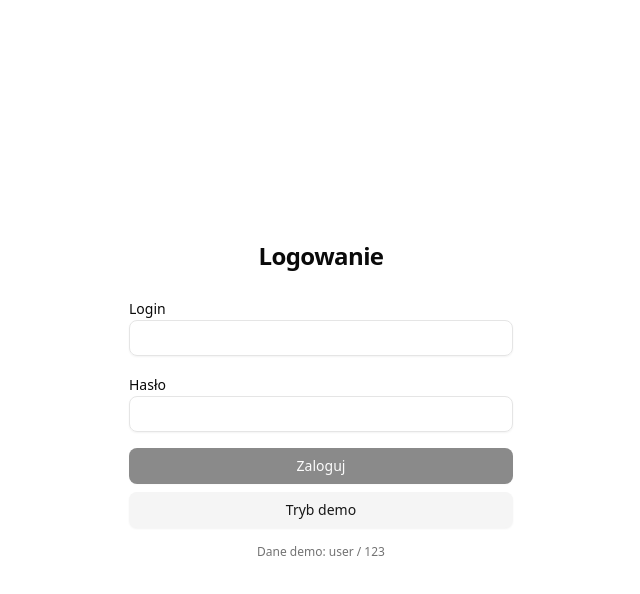
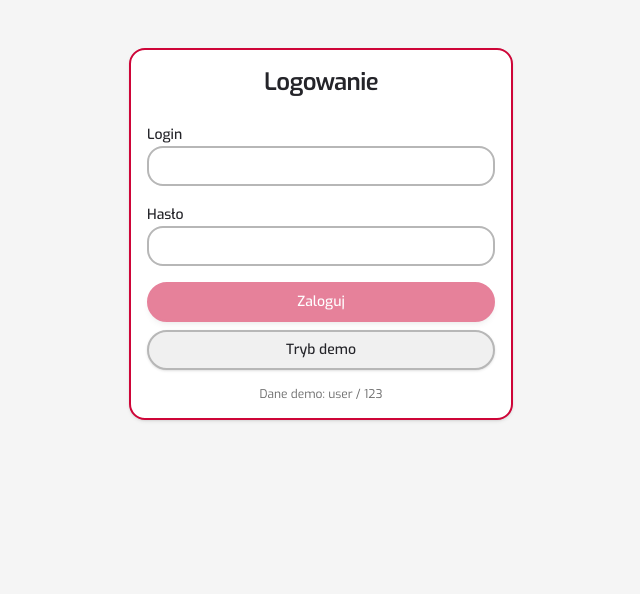
Before and after one commit to swkwac/LaserXe, an Astro site: page /login in a window 1280 px wide. Shown: the whole page, without its empty margins (319-959 px from the left). Built offline with nearby package versions, Linux system fonts and the light colour scheme; Astro itself is replaced by a stand-in of ours; no server answers.

Commit message:
Implement LaserMe UI design system and styles
Introduces LaserXe design tokens, updates global styles, and applies new UI patterns across the app. Adds a red header bar, updates button and input components for LaserXe styling, and refactors cards, forms, and tabs to match the new design. Also includes a design implementation plan and sets up a directory for LaserXe SVG icons.

```diff
--- /dev/null
+++ b/src/components/AppHeader.astro
@@ -0,0 +1,17 @@
+---
+/**
+ * LaserMe-style red header bar.
+ * No logo for now – placeholder for future branding.
+ */
+import LogoutButton from "./auth/LogoutButton";
+---
+<header
+  class="flex h-14 shrink-0 items-center px-4 md:px-6"
+  style="background-color: var(--laserme-primary)"
+  role="banner"
+>
+  <div class="flex w-full items-center justify-between">
+    <span class="text-lg font-semibold tracking-tight text-white">LaserXe</span>
+    <LogoutButton client:load className="text-white hover:bg-white/20 hover:text-white" />
+  </div>
+</header>
--- a/src/components/auth/LoginForm.tsx
+++ b/src/components/auth/LoginForm.tsx
@@ -103,7 +103,7 @@ function LoginForm({ redirectUrl = "/images", message: messageParam = null, onSu
       {displayMessage && (
         <div
           role="alert"
-          className="rounded-md border border-primary/30 bg-primary/10 px-3 py-2 text-sm text-foreground"
+          className="rounded-xl border-2 border-primary/50 bg-primary/10 px-3 py-2 text-sm text-foreground"
         >
           {displayMessage}
         </div>
--- a/src/components/images/AnimationTab.tsx
+++ b/src/components/images/AnimationTab.tsx
@@ -126,7 +126,7 @@ function AnimationTab({
             <select
               value={iterationId === "" ? "" : String(iterationId)}
               onChange={handleIterationChange}
-              className="rounded-md border border-input bg-background px-2 py-1 text-sm"
+              className="rounded-xl border-2 border-input bg-white px-2 py-1 text-sm focus:border-primary"
               disabled={iterations.length === 0}
             >
               {iterations.length === 0 && <option value="">Brak iteracji</option>}
--- a/src/components/images/HistoryTab.tsx
+++ b/src/components/images/HistoryTab.tsx
@@ -110,7 +110,7 @@ function HistoryTab({ imageId, onShowIteration }: HistoryTabProps) {
           <select
             value={algorithmFilter}
             onChange={handleAlgorithmFilterChange}
-            className="rounded-md border border-input bg-background px-2 py-1 text-sm"
+            className="rounded-xl border-2 border-input bg-white px-2 py-1 text-sm focus:border-primary"
             aria-label="Filtruj po algorytmie"
           >
             <option value="all">Wszystkie</option>
--- a/src/components/images/ImageCard.tsx
+++ b/src/components/images/ImageCard.tsx
@@ -24,7 +24,7 @@ function ImageCard({ image, imageUrl, demoMode }: ImageCardProps) {
 
   return (
     <article
-      className="flex flex-col overflow-hidden rounded-lg border border-border bg-card shadow-xs"
+      className="flex flex-col overflow-hidden rounded-xl border-2 border-primary bg-white shadow-md"
       aria-label={label}
     >
       <div className="aspect-video w-full bg-muted flex items-center justify-center">
--- a/src/components/images/MasksTab.tsx
+++ b/src/components/images/MasksTab.tsx
@@ -204,12 +204,12 @@ function MasksTab({ imageId, image, onImageUpdate, isDemo }: MasksTabProps) {
 
   return (
     <div className="space-y-6" aria-label="Zakładka Maski">
-      <div className="rounded-md border border-border bg-card p-4">
+      <div className="laserme-card">
         <h2 className="text-sm font-medium mb-2">Szerokość zmiany (skala)</h2>
         <WidthMmForm image={image} onSave={handleImageUpdate} />
       </div>
 
-      <div className="rounded-md border border-border bg-card p-4">
+      <div className="laserme-card">
         <h2 className="text-sm font-medium mb-2">Obszar roboczy – maski</h2>
         {loading && <p className="text-sm text-muted-foreground">Ładowanie masek…</p>}
         {error && (
--- a/src/components/images/Pagination.tsx
+++ b/src/components/images/Pagination.tsx
@@ -51,7 +51,7 @@ function Pagination({ page, page_size, total, onPageChange, onPageSizeChange }:
       </Button>
       {onPageSizeChange && (
         <select
-          className="h-9 rounded-md border border-input bg-background px-2 text-sm"
+          className="h-9 rounded-xl border-2 border-input bg-white px-2 text-sm focus:border-primary"
           value={page_size}
           onChange={(e) => onPageSizeChange(Number(e.target.value))}
           aria-label="Liczba na stronie"
--- a/src/components/images/PlanTab.tsx
+++ b/src/components/images/PlanTab.tsx
@@ -148,7 +148,7 @@ function PlanTab({
 
   return (
     <div className="space-y-6" aria-label="Zakładka Plan">
-      <div className="rounded-md border border-border bg-card p-4">
+      <div className="laserme-card">
         <h2 className="text-sm font-medium mb-3">Parametry planu</h2>
         <PlanParamsForm value={params} onChange={setParams} disabled={generating} />
         <Button type="button" className="mt-4" onClick={handleGenerate} disabled={generating} aria-busy={generating}>
@@ -166,7 +166,7 @@ function PlanTab({
       )}
 
       {selectedIteration && (
-        <div className="rounded-md border border-border bg-card p-4 space-y-4">
+        <div className="laserme-card space-y-4">
           <h2 className="text-sm font-medium mb-2">Metryki (ostatnia iteracja)</h2>
           <dl className="grid grid-cols-2 gap-2 text-sm">
             <dt className="text-muted-foreground">Algorytm</dt>
--- a/src/components/ui/button.tsx
+++ b/src/components/ui/button.tsx
@@ -5,24 +5,26 @@ import { cva, type VariantProps } from "class-variance-authority";
 import { cn } from "@/lib/utils";
 
 const buttonVariants = cva(
-  "inline-flex items-center justify-center gap-2 whitespace-nowrap rounded-md text-sm font-medium transition-all disabled:pointer-events-none disabled:opacity-50 [&_svg]:pointer-events-none [&_svg:not([class*='size-'])]:size-4 shrink-0 [&_svg]:shrink-0 outline-none focus-visible:border-ring focus-visible:ring-ring/50 focus-visible:ring-[3px] aria-invalid:ring-destructive/20 dark:aria-invalid:ring-destructive/40 aria-invalid:border-destructive",
+  "inline-flex items-center justify-center gap-2 whitespace-nowrap rounded-full text-sm font-medium transition-all disabled:pointer-events-none disabled:opacity-50 [&_svg]:pointer-events-none [&_svg:not([class*='size-'])]:size-4 shrink-0 [&_svg]:shrink-0 outline-none focus-visible:ring-2 focus-visible:ring-ring focus-visible:ring-offset-2 aria-invalid:ring-destructive/20 aria-invalid:border-destructive",
   {
     variants: {
       variant: {
-        default: "bg-primary text-primary-foreground shadow-xs hover:bg-primary/90",
+        default:
+          "bg-primary text-primary-foreground border-2 border-primary shadow-md hover:bg-[var(--laserme-primary-hover)] hover:border-[var(--laserme-primary-hover)]",
         destructive:
-          "bg-destructive text-white shadow-xs hover:bg-destructive/90 focus-visible:ring-destructive/20 dark:focus-visible:ring-destructive/40 dark:bg-destructive/60",
+          "bg-destructive text-white border-2 border-destructive shadow-md hover:bg-destructive/90",
         outline:
-          "border bg-background shadow-xs hover:bg-accent hover:text-accent-foreground dark:bg-input/30 dark:border-input dark:hover:bg-input/50",
-        secondary: "bg-secondary text-secondary-foreground shadow-xs hover:bg-secondary/80",
-        ghost: "hover:bg-accent hover:text-accent-foreground dark:hover:bg-accent/50",
+          "border-2 border-primary bg-white text-primary shadow-md hover:bg-primary/5",
+        secondary:
+          "border-2 border-border bg-secondary text-secondary-foreground shadow-sm hover:bg-muted",
+        ghost: "hover:bg-accent hover:text-accent-foreground",
         link: "text-primary underline-offset-4 hover:underline",
       },
       size: {
-        default: "h-9 px-4 py-2 has-[>svg]:px-3",
-        sm: "h-8 rounded-md gap-1.5 px-3 has-[>svg]:px-2.5",
-        lg: "h-10 rounded-md px-6 has-[>svg]:px-4",
-        icon: "size-9",
+        default: "h-10 px-6 py-2 has-[>svg]:px-4",
+        sm: "h-8 gap-1.5 px-4 has-[>svg]:px-3",
+        lg: "h-11 px-8 has-[>svg]:px-5",
+        icon: "size-10",
       },
     },
     defaultVariants: {
--- a/src/components/ui/input.tsx
+++ b/src/components/ui/input.tsx
@@ -8,7 +8,7 @@ const Input = React.forwardRef<HTMLInputElement, React.ComponentProps<"input">>(
       <input
         type={type}
         className={cn(
-          "flex h-9 w-full rounded-md border border-input bg-transparent px-3 py-1 text-base shadow-xs transition-colors file:border-0 file:bg-transparent file:text-sm file:font-medium file:text-foreground placeholder:text-muted-foreground focus-visible:outline-none focus-visible:ring-2 focus-visible:ring-ring focus-visible:ring-offset-2 disabled:cursor-not-allowed disabled:opacity-50 md:text-sm",
+          "flex h-10 w-full rounded-xl border-2 border-input bg-white px-3 py-2 text-base transition-colors file:border-0 file:bg-transparent file:text-sm file:font-medium file:text-foreground placeholder:text-muted-foreground focus-visible:outline-none focus-visible:border-primary focus-visible:ring-2 focus-visible:ring-primary/20 disabled:cursor-not-allowed disabled:opacity-50 md:text-sm",
           className
         )}
         ref={ref}
--- a/src/layouts/Layout.astro
+++ b/src/layouts/Layout.astro
@@ -1,24 +1,36 @@
 ---
 import "../styles/global.css";
+import AppHeader from "../components/AppHeader.astro";
 
 interface Props {
   title?: string;
+  /** If true, show the red header (default: true). Set false for login page. */
+  showHeader?: boolean;
 }
 
-const { title = "10x Astro Starter" } = Astro.props;
+const { title = "LaserXe", showHeader = true } = Astro.props;
 ---
 
 <!doctype html>
-<html lang="en">
+<html lang="pl">
   <head>
     <meta charset="UTF-8" />
     <meta name="viewport" content="width=device-width" />
     <link rel="icon" type="image/png" href="/favicon.png" />
     <meta name="generator" content={Astro.generator} />
+    <link rel="preconnect" href="https://fonts.googleapis.com" />
+    <link rel="preconnect" href="https://fonts.gstatic.com" crossorigin />
+    <link
+      href="https://fonts.googleapis.com/css2?family=Exo:wght@400;500;600;700&display=swap"
+      rel="stylesheet"
+    />
     <title>{title}</title>
   </head>
-  <body>
-    <slot />
+  <body class="min-h-screen flex flex-col">
+    {showHeader && <AppHeader />}
+    <main class="flex-1">
+      <slot />
+    </main>
   </body>
 </html>
 
@@ -27,6 +39,6 @@ const { title = "10x Astro Starter" } = Astro.props;
   body {
     margin: 0;
     width: 100%;
-    height: 100%;
+    min-height: 100%;
   }
 </style>
--- a/src/pages/images/index.astro
+++ b/src/pages/images/index.astro
@@ -1,14 +1,12 @@
 ---
 import Layout from "../../layouts/Layout.astro";
 import ImagesList from "../../components/images/ImagesList";
-import LogoutButton from "../../components/auth/LogoutButton";
 ---
 
 <Layout title="Obrazy – LaserXe">
   <main class="min-h-full px-4 py-6" role="main">
     <header class="mb-6 flex flex-wrap items-center justify-between gap-2 border-b border-border pb-4">
-      <h1 class="text-xl font-semibold tracking-tight">Obrazy</h1>
-      <LogoutButton client:load />
+      <h1 class="text-xl font-semibold tracking-tight text-foreground">Obrazy</h1>
     </header>
     <ImagesList client:load uploadPath="/images/new" />
   </main>
--- a/src/pages/login.astro
+++ b/src/pages/login.astro
@@ -7,10 +7,10 @@ const redirectUrl = rawRedirect.startsWith("/") && !rawRedirect.startsWith("//")
 const messageParam = Astro.url.searchParams.get("message") ?? null;
 ---
 
-<Layout title="Logowanie – LaserXe">
+<Layout title="Logowanie – LaserXe" showHeader={false}>
   <main class="flex min-h-full flex-col items-center justify-center px-4 py-12" role="main">
-    <div class="w-full max-w-sm space-y-6">
-      <h1 class="text-center text-2xl font-semibold tracking-tight">Logowanie</h1>
+    <div class="laserme-card w-full max-w-sm space-y-6">
+      <h1 class="text-center text-2xl font-semibold tracking-tight text-foreground">Logowanie</h1>
       <LoginForm client:load redirectUrl={redirectUrl} message={messageParam} />
     </div>
   </main>
--- a/src/styles/global.css
+++ b/src/styles/global.css
@@ -3,26 +3,33 @@
 
 @custom-variant dark (&:is(.dark *));
 
+/* LaserMe design tokens */
 :root {
-  --radius: 0.625rem;
-  --background: oklch(1 0 0);
-  --foreground: oklch(0.145 0 0);
-  --card: oklch(1 0 0);
-  --card-foreground: oklch(0.145 0 0);
-  --popover: oklch(1 0 0);
-  --popover-foreground: oklch(0.145 0 0);
-  --primary: oklch(0.205 0 0);
-  --primary-foreground: oklch(0.985 0 0);
-  --secondary: oklch(0.97 0 0);
-  --secondary-foreground: oklch(0.205 0 0);
-  --muted: oklch(0.97 0 0);
-  --muted-foreground: oklch(0.556 0 0);
-  --accent: oklch(0.97 0 0);
-  --accent-foreground: oklch(0.205 0 0);
-  --destructive: oklch(0.577 0.245 27.325);
-  --border: oklch(0.922 0 0);
-  --input: oklch(0.922 0 0);
-  --ring: oklch(0.708 0 0);
+  --laserme-primary: #ce0538;
+  --laserme-primary-hover: #a8042d;
+  --laserme-bg: #f5f5f5;
+  --laserme-border-gray: #b7b7b7;
+  --laserme-shadow: 0 1px 2px 0 rgb(0 0 0 / 0.05), 0 2px 4px -1px rgb(0 0 0 / 0.1);
+  --radius: 0.75rem;
+  --radius-pill: 9999px;
+  --background: var(--laserme-bg);
+  --foreground: #242429;
+  --card: #ffffff;
+  --card-foreground: #242429;
+  --popover: #ffffff;
+  --popover-foreground: #242429;
+  --primary: var(--laserme-primary);
+  --primary-foreground: #ffffff;
+  --secondary: #f0f0f0;
+  --secondary-foreground: #242429;
+  --muted: #f5f5f5;
+  --muted-foreground: #6b6b6b;
+  --accent: #f0f0f0;
+  --accent-foreground: #242429;
+  --destructive: #b91c1c;
+  --border: var(--laserme-border-gray);
+  --input: var(--laserme-border-gray);
+  --ring: var(--laserme-primary);
   --chart-1: oklch(0.646 0.222 41.116);
   --chart-2: oklch(0.6 0.118 184.704);
   --chart-3: oklch(0.398 0.07 227.392);
@@ -73,10 +80,12 @@
 }
 
 @theme inline {
+  --font-sans: "Exo", ui-sans-serif, system-ui, sans-serif;
   --radius-sm: calc(var(--radius) - 4px);
   --radius-md: calc(var(--radius) - 2px);
   --radius-lg: var(--radius);
   --radius-xl: calc(var(--radius) + 4px);
+  --radius-pill: var(--radius-pill);
   --color-background: var(--background);
   --color-foreground: var(--foreground);
   --color-card: var(--card);
@@ -124,6 +133,18 @@
     @apply border-border outline-ring/50;
   }
   body {
-    @apply bg-background text-foreground;
+    @apply bg-background text-foreground font-sans antialiased;
   }
 }
+
+/* LaserMe card: white bg, red border, soft shadow */
+.laserme-card {
+  @apply rounded-xl border-2 border-primary bg-white p-4;
+  box-shadow: var(--laserme-shadow);
+}
+
+/* LaserMe card without padding (e.g. for image cards with full-bleed image) */
+.laserme-card-flat {
+  @apply rounded-xl border-2 border-primary bg-white;
+  box-shadow: var(--laserme-shadow);
+}
```
Also changed, not shown: src/components/images/AuditLogTab.tsx (+6 -6 lines), src/components/images/ImageDetailView.tsx (+4 -4 lines), .ai/laserme-ui-design-implementation-plan.md (added), src/assets/icons/laserme/README.md (added).
